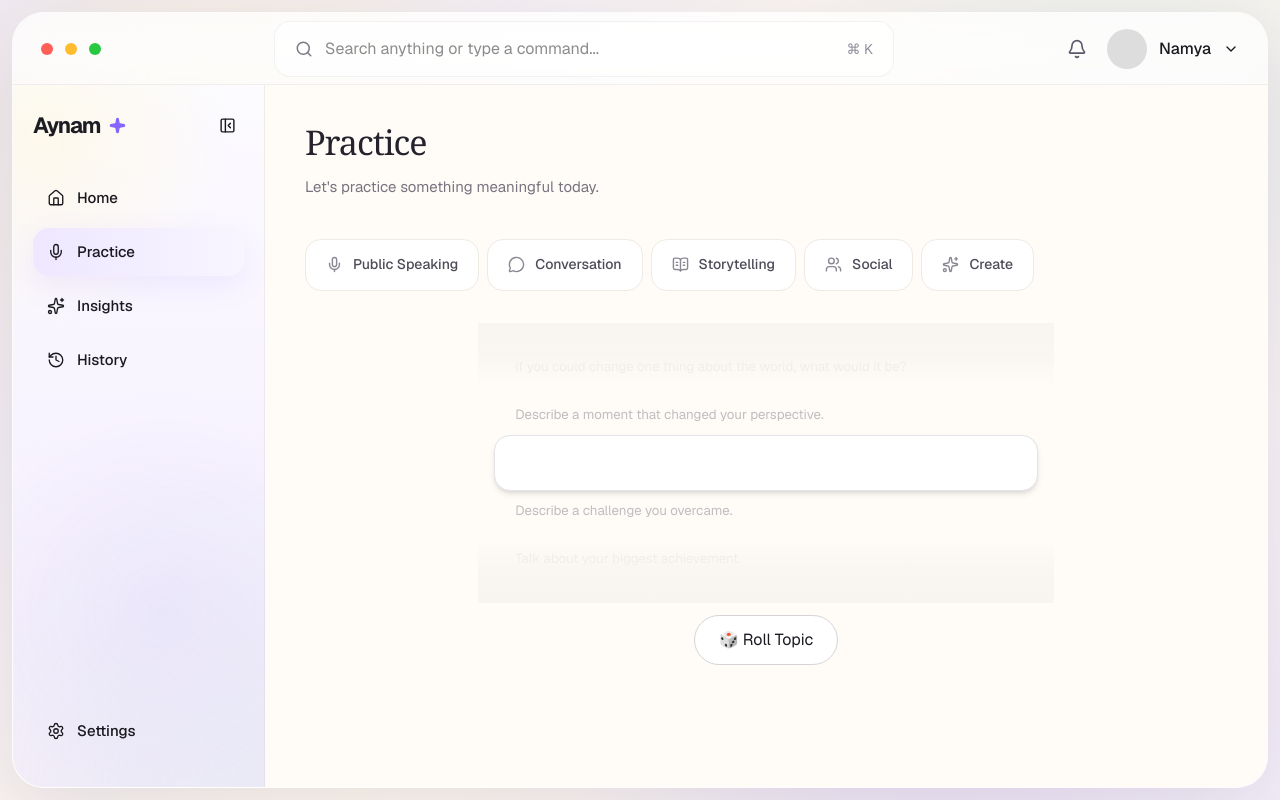
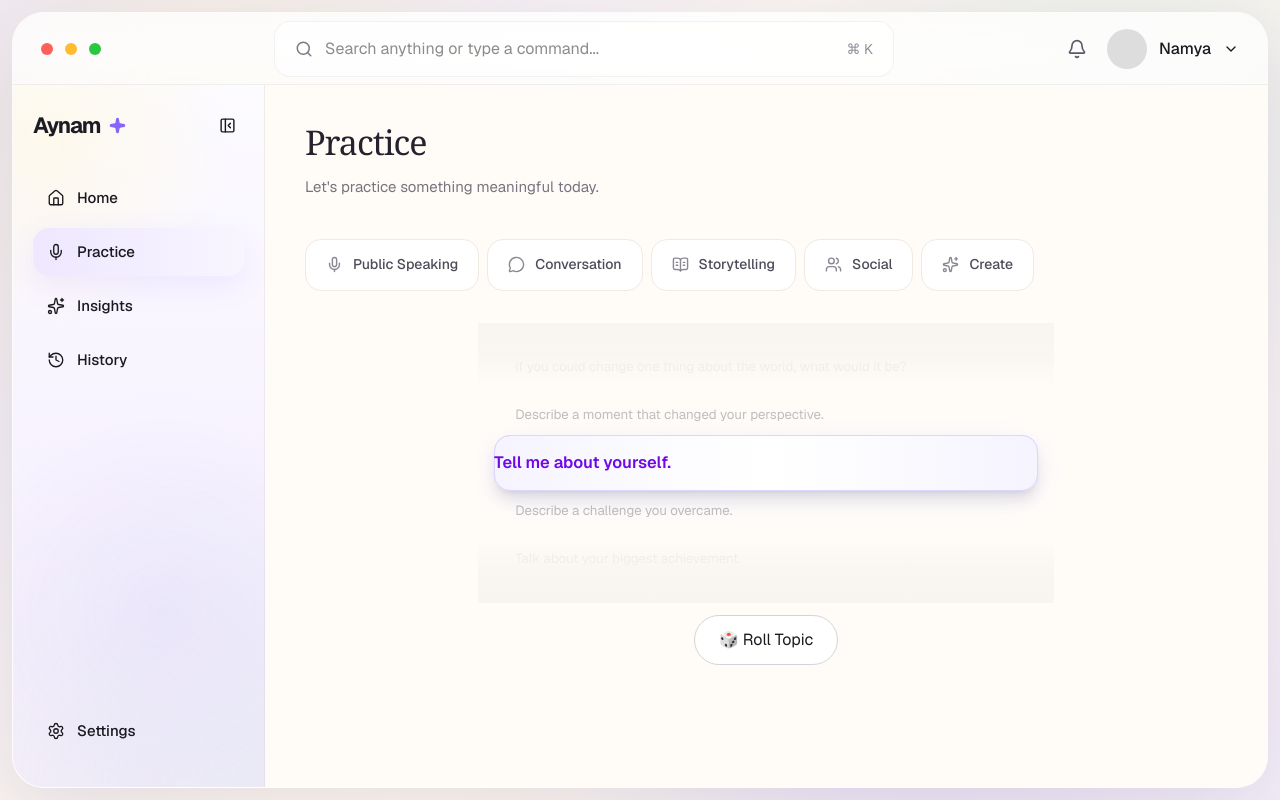
Before and after one commit to namyagaur/aynam.ai, a Next.js app: page /practice in a window 1280 px wide. Built offline with nearby package versions, Linux system fonts and the light colour scheme.

Commit message:
style: update RollingWheel and TopicRow components; enhance styling and layout for improved aesthetics and interaction

```diff
--- a/components/practice/setup/RollingWheel.tsx
+++ b/components/practice/setup/RollingWheel.tsx
@@ -28,7 +28,7 @@ export default function RollingWheel({
       <div className="pointer-events-none absolute inset-x-0 bottom-0 z-20 h-16 bg-gradient-to-t from-[#F8F4EE] via-[#F8F4EE]/80 to-transparent" />
 
       {/* Highlight Window */}
-      <div className="pointer-events-none absolute left-4 right-4 top-1/2 z-10 h-14 -translate-y-1/2 rounded-2xl border border-zinc-200 bg-white shadow-md" />
+      <div className="pointer-events-none absolute left-4 right-4 top-1/2 z-10 h-14 -translate-y-1/2 rounded-2xl border border-violet-200 bg-gradient-to-r from-violet-50/80 via-white to-violet-50/80 shadow-lg" />
 
       {/* Wheel */}
       <AnimatePresence mode="wait">
@@ -53,7 +53,7 @@ export default function RollingWheel({
 
           <TopicRow topic={getTopic(2)} opacity={15} />
         </motion.div>
-      </AnimatePresence>
+      </AnimatePresence><div className="pointer-events-none absolute left-4 right-4 top-1/2 z-10 h-14 -translate-y-1/2 rounded-2xl border border-violet-200 bg-gradient-to-r from-violet-50/80 via-white to-violet-50/80 shadow-[0_8px_30px_rgba(108,99,255,0.10)]" />
     </div>
   );
 }
--- a/components/practice/setup/TopicRow.tsx
+++ b/components/practice/setup/TopicRow.tsx
@@ -10,8 +10,11 @@ export default function TopicRow({
   opacity,
 }: Props) {
   return (
-    <div
-      style={{ opacity: opacity / 100 }}
+   <div
+  style={{
+    opacity: opacity / 100,
+    zIndex: selected ? 20 : 1,
+  }}
       className={`
         flex
         h-12
@@ -21,7 +24,7 @@ export default function TopicRow({
         duration-300
         ${
           selected
-            ? "scale-100"
+  ? "scale-[1.03]"
             : "scale-[0.95]"
         }
       `}
@@ -32,7 +35,7 @@ export default function TopicRow({
     leading-snug
     ${
       selected
-        ? "text-base font-semibold text-zinc-900"
+  ? "text-base font-semibold text-violet-700"
         : "text-sm text-zinc-500"
     }
   `}
```
